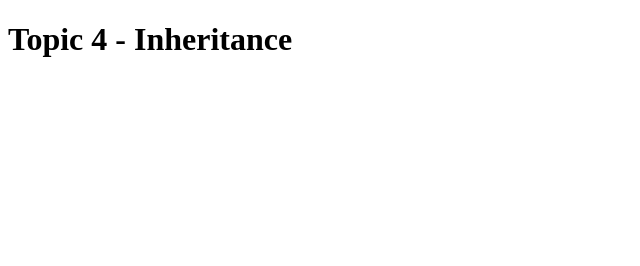
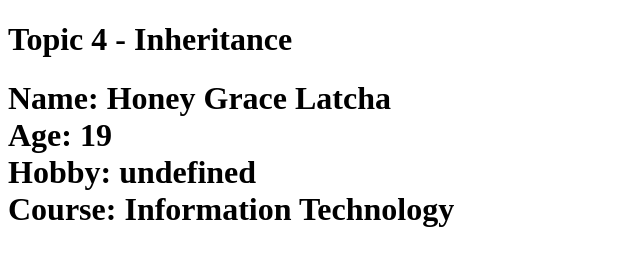
Before and after one commit to HONEYGRACELATCHA/it21c, a plain HTML site: page Inheritance.html in a window 1280 px wide. Shown: the whole page, without its empty margins (0-640 px from the left). Drawn offline with Linux system fonts and the light colour scheme.

Commit message:
Added onject instance & Calling methods

```diff
--- a/Inheritance.html
+++ b/Inheritance.html
@@ -73,3 +73,15 @@
                 personElement.innerHTML += `<br><strong>Course:</strong> ${this.program}`;
             }
         }
+        // Creating an object (instance) of the Person class
+        const studenOne = new Student('Honey Grace Latcha', 19, 'Reading & Singing', 'Information Technology');
+
+        // Calling methods
+        studenOne.displayInfo();
+        studenOne.displayInfoHTML();
+
+    </script>
+
+</body>
+
+</html>
```
